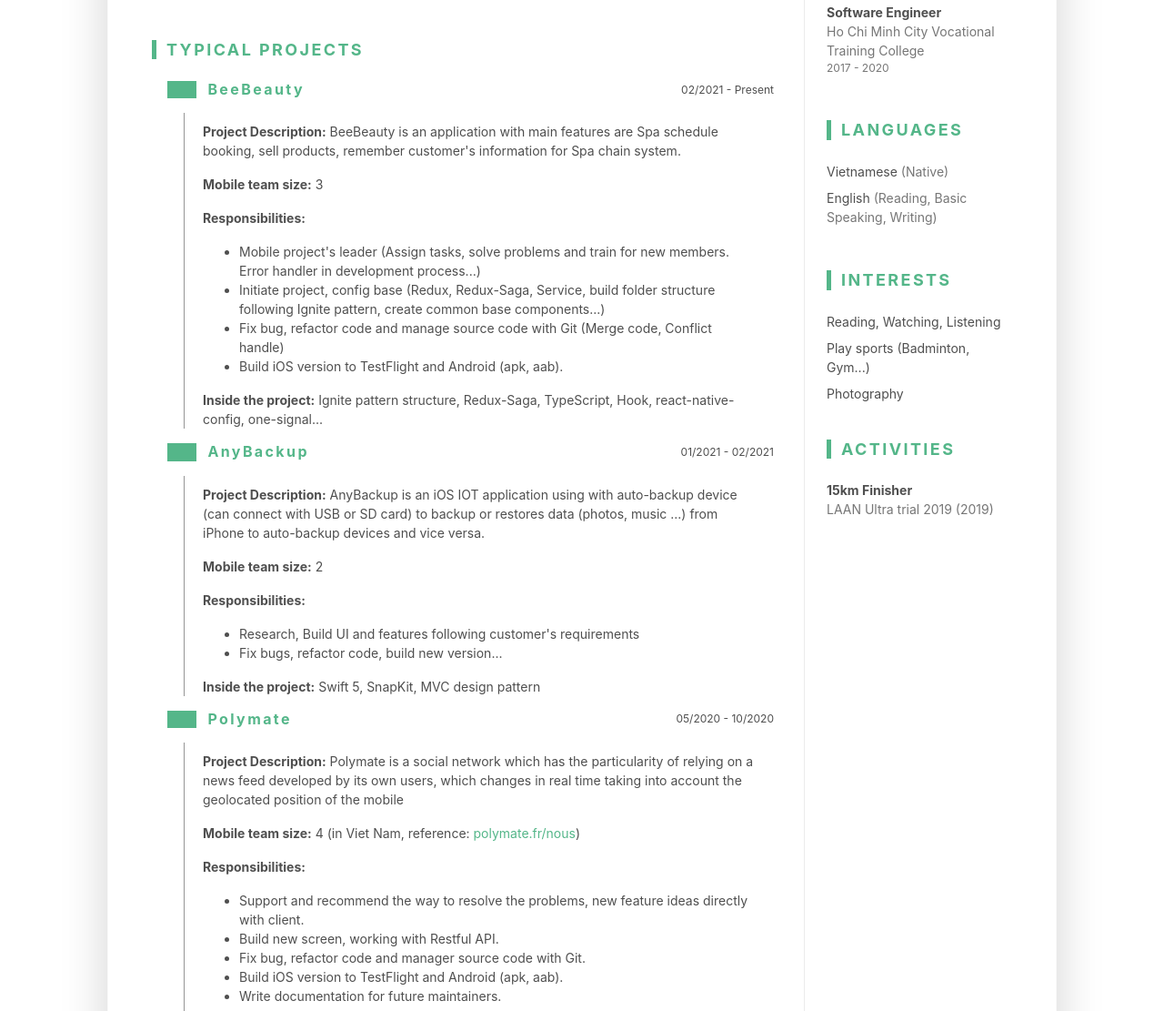
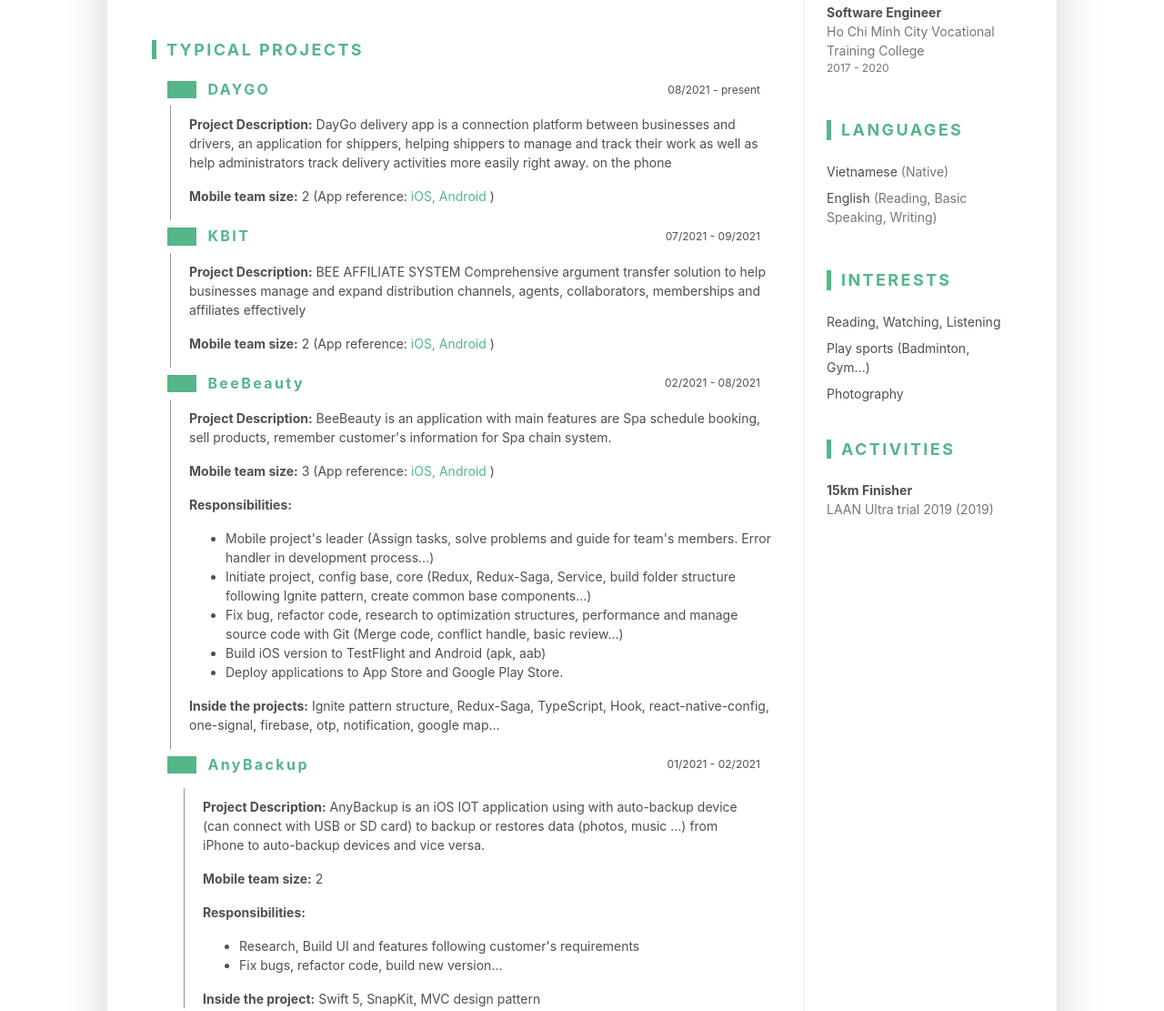
Before and after one commit to vietnguyenhoangw/online-cv-vietnguyenhoangw, a plain HTML site: page index.html in a window 1280 px wide. Shown: the part 1105-2216 px from the top of the page at 91% size. Drawn offline with nearby package versions, Linux system fonts and the light colour scheme; a script that the page names is missing.

Commit message:
:hammer: Update

```diff
--- a/index.html
+++ b/index.html
@@ -177,23 +177,114 @@
 							<section class="project-section py-3">
 								<h3 class="text-uppercase resume-section-heading mb-4">Typical Projects</h3>
 								<div class="item mb-3">
+									<!--// DAYGO-->
+									<div class="item-heading row align-items-center mb-2 justify-content-between">
+										<h4 class="item-title resume-section-heading-custom green-box">
+											&nbsp;&nbsp;DAYGO
+										</h4>
+										<div class="item-meta pb-2 w-75 align-middle text-left text-md-right col-5">
+											08/2021 - present</div>
+										<div class="item-content content-height-line">
+											<p>
+												<span class="font-weight-bold">Project Description:</span>
+												DayGo delivery app is a connection platform between businesses and
+												drivers, an application for shippers, helping shippers to manage and
+												track their work as well as help administrators track delivery
+												activities more easily right away. on the phone
+											</p>
+											<p>
+												<span class="font-weight-bold">Mobile team size:</span> 2 (App
+												reference: <a
+													href="https://apps.apple.com/vn/app/daygo/id1586612215">iOS,
+												</a><a
+													href="https://play.google.com/store/apps/details?id=com.daysakigo">Android
+												</a>)
+											</p>
+										</div>
+									</div>
+									<!--// KBIT-->
+									<div class="item-heading row align-items-center mb-2 justify-content-between">
+										<h4 class="item-title resume-section-heading-custom green-box">
+											&nbsp;&nbsp;KBIT
+										</h4>
+										<div class="item-meta pb-2 w-75 align-middle text-left text-md-right col-5">
+											07/2021 - 09/2021</div>
+										<div class="item-content content-height-line">
+											<p>
+												<span class="font-weight-bold">Project Description:</span>
+												BEE AFFILIATE SYSTEM
+												Comprehensive argument transfer solution to help businesses manage and
+												expand distribution channels, agents, collaborators, memberships and
+												affiliates effectively
+											</p>
+											<p>
+												<span class="font-weight-bold">Mobile team size:</span> 2 (App
+												reference: <a
+													href="https://apps.apple.com/vn/app/kbit/id1580029691">iOS,
+												</a><a
+													href="https://play.google.com/store/apps/details?id=com.kbit">Android
+												</a>)
+											</p>
+										</div>
+									</div>
 									<!--// BeeBeauty-->
 									<div class="item-heading row align-items-center mb-2 justify-content-between">
 										<h4 class="item-title resume-section-heading-custom green-box">
 											&nbsp;&nbsp;BeeBeauty
 										</h4>
-										<div class="item-meta pb-2 w-75 align-middle text-left text-md-right">
-											02/2021 - Present</div>
+										<div class="item-meta pb-2 w-75 align-middle text-left text-md-right col-5">
+											02/2021 - 08/2021</div>
+										<div class="item-content content-height-line">
+											<p>
+												<span class="font-weight-bold">Project Description:</span>
+												BeeBeauty is an application with main features are Spa schedule booking,
+												sell products, remember customer's information for Spa chain system.
+											</p>
+											<p>
+												<span class="font-weight-bold">Mobile team size:</span> 3 (App
+												reference: <a
+													href="https://apps.apple.com/vn/app/beebeauty/id1573563265">iOS,
+												</a><a
+													href="https://play.google.com/store/apps/details?id=com.beebeauty">Android
+												</a>)
+											</p>
 
+											<p>
+												<span class="font-weight-bold">Responsibilities:</span>
+											<ul class="resume-list">
+												<li>Mobile project's leader (Assign tasks, solve problems and guide for
+													team's members. Error handler in
+													development process...)</li>
+												<li>Initiate project, config base, core (Redux, Redux-Saga, Service,
+													build folder structure following Ignite pattern, create common base
+													components...)</li>
+												<li>Fix bug, refactor code, research to optimization structures,
+													performance and
+													manage source code with Git (Merge code,
+													conflict handle, basic review...)</li>
+												<li>Build iOS version to TestFlight and Android (apk, aab)</li>
+												<li>Deploy applications to App Store and Google Play Store.</li>
+											</ul>
+											</p>
+											<p>
+												<span class="font-weight-bold">Inside the projects:</span>
+												Ignite pattern structure, Redux-Saga, TypeScript, Hook,
+												react-native-config,
+												one-signal, firebase, otp, notification, google map...
+											</p>
+										</div>
 									</div>
-									<div class="item-content content-height-line">
+									<!-- <div class="item-content content-height-line">
 										<p>
 											<span class="font-weight-bold">Project Description:</span>
 											BeeBeauty is an application with main features are Spa schedule booking,
 											sell products, remember customer's information for Spa chain system.
 										</p>
 										<p>
-											<span class="font-weight-bold">Mobile team size:</span> 3
+											<span class="font-weight-bold">Mobile team size:</span> 3 (App reference: <a
+												href="https://apps.apple.com/vn/app/beebeauty/id1573563265">iOS, </a><a
+												href="https://play.google.com/store/apps/details?id=com.beebeauty">Android
+											</a>)
 										</p>
 										<p>
 											<span class="font-weight-bold">Responsibilities:</span>
@@ -206,7 +297,8 @@
 												components...)</li>
 											<li>Fix bug, refactor code and manage source code with Git (Merge code,
 												Conflict handle)</li>
-											<li>Build iOS version to TestFlight and Android (apk, aab).</li>
+											<li>Build iOS version to TestFlight and Android (apk, aab), deploy to App
+												Store and Google Play Store.</li>
 										</ul>
 										</p>
 										<p>
@@ -214,13 +306,13 @@
 											Ignite pattern structure, Redux-Saga, TypeScript, Hook, react-native-config,
 											one-signal...
 										</p>
-									</div>
+									</div> -->
 									<!--// AnyBackup-->
 									<div class="item-heading row align-items-center mb-2 justify-content-between">
 										<h4 class="item-title resume-section-heading-custom green-box">
 											&nbsp;&nbsp;AnyBackup
 										</h4>
-										<div class="item-meta pb-2 w-75 align-middle text-left text-md-right">
+										<div class="item-meta pb-2 w-75 align-middle text-left text-md-right col-5">
 											01/2021 - 02/2021</div>
 
 									</div>
@@ -251,7 +343,7 @@
 										<h4 class="item-title resume-section-heading-custom green-box">
 											&nbsp;&nbsp;Polymate
 										</h4>
-										<div class="item-meta pb-2 w-75 align-middle text-left text-md-right">
+										<div class="item-meta pb-2 w-75 align-middle text-left text-md-right col-5">
 											05/2020 - 10/2020</div>
 
 									</div>
@@ -319,25 +411,6 @@
 												href="https://play.google.com/store/apps/details?id=com.bignose.englishvocab&hl=en">Available
 												on Play Store
 											</a>
-										</p>
-									</div>
-									<!--// AnyBackup-->
-									<div class="item-heading row align-items-center mb-2 justify-content-between">
-										<h4 class="item-title resume-section-heading-custom green-box">
-											&nbsp;&nbsp;SocialNetwork
-										</h4>
-									</div>
-									<div class="item-content content-height-line">
-										<p>
-											<span class="font-weight-bold">Project description:</span>
-											This application have features same with another social application. User
-											can manager user's profile and see new post create new post...
-										</p>
-										<p>
-											<span class="font-weight-bold">Project's target:</span>
-											Init application from zero, build folder structure following Ignore pattern.
-											Working with restful API, custom components, how to integrate npm popular
-											package, build version...
 										</p>
 									</div>
 									<div class="item-heading row align-items-center mb-2 justify-content-between">
```
